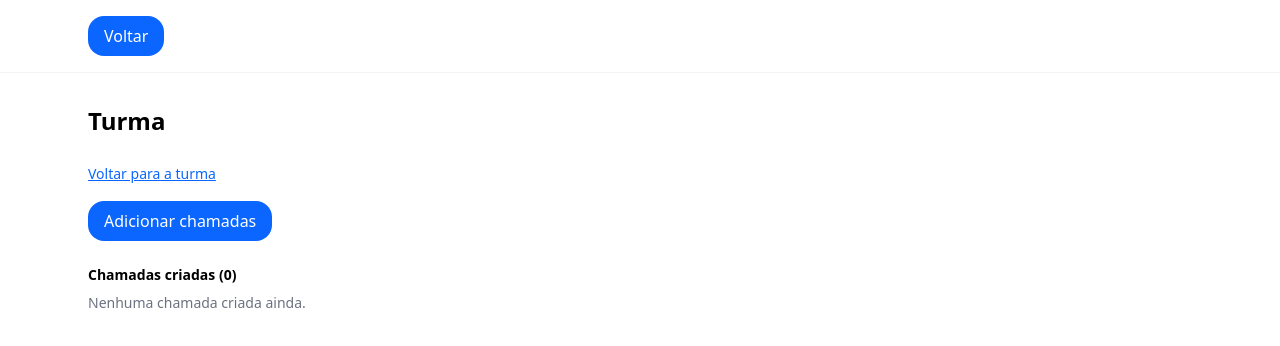
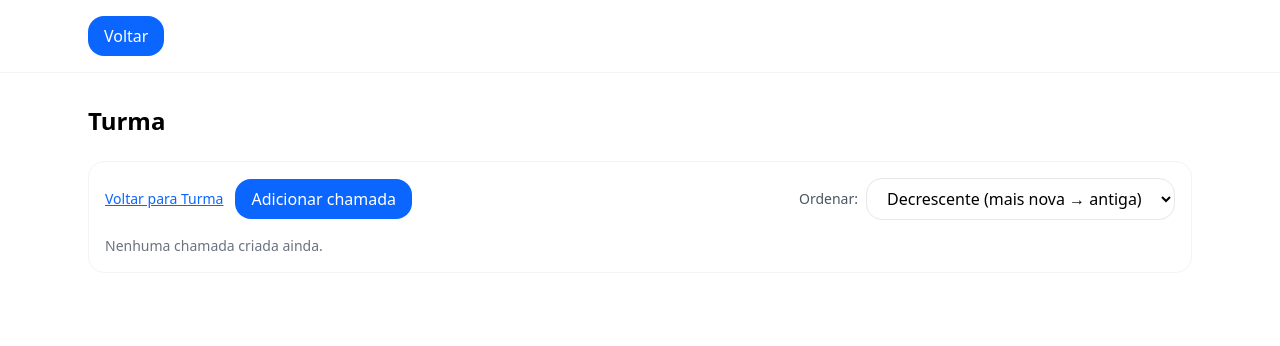
Before and after one commit to guilhermecardosocruz/guieduc, a Next.js app: page /turmas/1/chamadas in a window 1280 px wide. Shown: the top 346 px of the page. Built offline with nearby package versions, Linux system fonts and the light colour scheme.

Commit message:
feat(chamadas): numeração dos itens e seletor de ordenação (asc/desc) com persistência

```diff
--- a/app/(app)/turmas/[id]/chamadas/page.tsx
+++ b/app/(app)/turmas/[id]/chamadas/page.tsx
@@ -1,44 +1,86 @@
 "use client";
-import { useEffect, useState } from "react";
+import { useEffect, useMemo, useState } from "react";
 import { useParams } from "next/navigation";
 import { listChamadas, type Chamada } from "@/lib/storage";
+
+type SortOrder = "asc" | "desc";
 
 export default function ChamadasHomePage() {
   const { id } = useParams<{ id: string }>();
   const base = `/turmas/${id}`;
-  const [chamadas, setChamadas] = useState<Chamada[]>([]);
+  const [order, setOrder] = useState<SortOrder>("desc");
+  const [items, setItems] = useState<Chamada[]>([]);
 
-  useEffect(() => { setChamadas(listChamadas(id)); }, [id]);
+  useEffect(() => {
+    // carrega preferência do usuário (se existir)
+    if (typeof window !== "undefined") {
+      const saved = localStorage.getItem("guieduc:sort:chamadas");
+      if (saved === "asc" || saved === "desc") setOrder(saved);
+    }
+    setItems(listChamadas(id));
+  }, [id]);
+
+  const sorted = useMemo(() => {
+    const arr = [...items];
+    arr.sort((a, b) => {
+      if (order === "asc") return a.createdAt - b.createdAt;
+      return b.createdAt - a.createdAt;
+    });
+    return arr;
+  }, [items, order]);
+
+  function onChangeOrder(val: SortOrder) {
+    setOrder(val);
+    if (typeof window !== "undefined") {
+      localStorage.setItem("guieduc:sort:chamadas", val);
+    }
+  }
 
   return (
-    <div>
-      <div className="mb-4">
-        <a href={base} className="underline text-sm">Voltar para a turma</a>
+    <div className="rounded-2xl border border-gray-100 bg-white p-4">
+      <div className="mb-4 flex flex-wrap items-center gap-3">
+        <a href={`${base}`} className="underline text-sm">Voltar para Turma</a>
+        <a href={`${base}/nova`} className="btn-primary">Adicionar chamada</a>
+
+        <div className="ml-auto flex items-center gap-2">
+          <label className="text-sm text-gray-600">Ordenar:</label>
+          <select
+            className="input"
+            value={order}
+            onChange={(e)=>onChangeOrder(e.target.value as SortOrder)}
+          >
+            <option value="asc">Crescente (mais antiga → nova)</option>
+            <option value="desc">Decrescente (mais nova → antiga)</option>
+          </select>
+        </div>
       </div>
 
-      <div className="flex gap-2">
-        <a href={`${base}/chamadas/nova`} className="btn-primary">Adicionar chamadas</a>
-      </div>
-
-      <div className="mt-6">
-        <h3 className="text-sm font-semibold mb-2">Chamadas criadas ({chamadas.length})</h3>
-        {chamadas.length === 0 ? (
-          <p className="text-sm text-gray-500">Nenhuma chamada criada ainda.</p>
-        ) : (
-          <ul className="divide-y rounded-2xl border border-gray-100 bg-white">
-            {chamadas.map((c) => (
-              <li key={c.id} className="flex items-center justify-between p-3 hover:bg-gray-50">
-                <a href={`${base}/chamadas/${c.id}`} className="font-medium truncate pr-3">
-                  {c.titulo || "Sem título"}
-                </a>
-                <a href={`${base}/chamadas/${c.id}`} className="text-sm underline shrink-0">
-                  Editar
-                </a>
-              </li>
-            ))}
-          </ul>
-        )}
-      </div>
+      {sorted.length === 0 ? (
+        <p className="text-sm text-gray-500">Nenhuma chamada criada ainda.</p>
+      ) : (
+        <div className="grid sm:grid-cols-2 lg:grid-cols-3 gap-3">
+          {sorted.map((c, idx) => {
+            // numeração baseada na ordem atual
+            const numero = idx + 1;
+            const date = new Date(c.createdAt);
+            const dataFmt = date.toLocaleDateString("pt-BR", { day: "2-digit", month: "2-digit", year: "numeric" });
+            return (
+              <a
+                key={c.id}
+                href={`${base}/${c.id}`}
+                className="block rounded-2xl border border-gray-100 bg-white px-4 py-3 hover:bg-gray-50"
+              >
+                <div className="flex items-center justify-between gap-3">
+                  <div className="font-medium truncate">
+                    #{numero} — {c.titulo || "Sem título"}
+                  </div>
+                  <div className="text-xs text-gray-500 shrink-0">{dataFmt}</div>
+                </div>
+              </a>
+            );
+          })}
+        </div>
+      )}
     </div>
   );
 }
```
Also changed, not shown: 1 other file (tests, documents, lock files or other folders).
